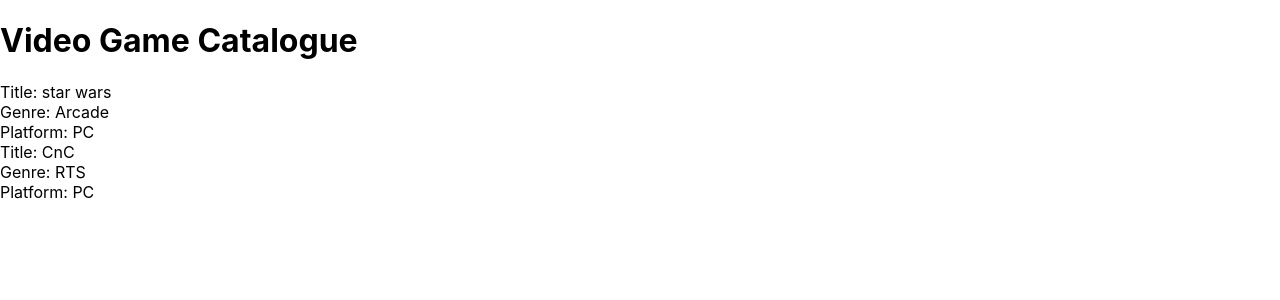
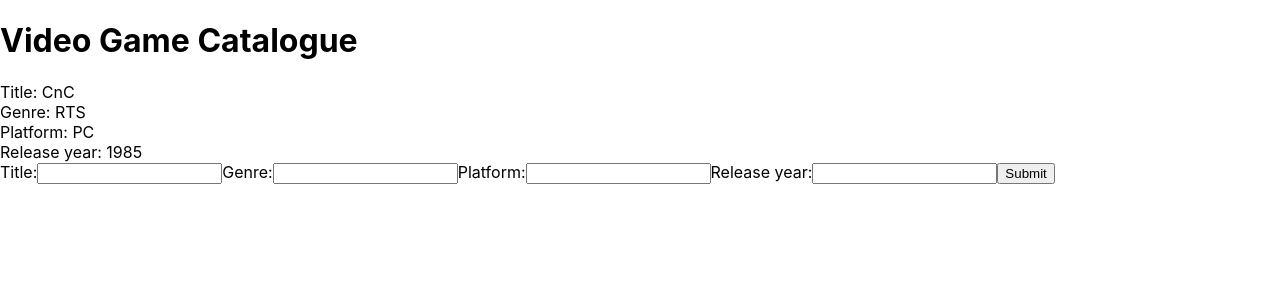
Before and after one commit to wamballa/react-spa, a React (Create React App) app: page / in a window 1280 px wide. Shown: the top 300 px of the page. Built offline with nearby package versions, Linux system fonts and the light colour scheme.

Commit message:
added AddGame component

```diff
--- a/src/App.js
+++ b/src/App.js
@@ -1,21 +1,16 @@
 import React, { Component } from 'react';
 import Videogame from './components/Videogame';
+import AddGame from './components/AddGame';
 import './App.css';
 // CONTAINER COMPONENT
 // holds state / hooks state from internet and feeds to UI COMPONENT (like navbar)
 class App extends Component {
     state = {
         games: [{
-            title: "star wars",
-            genre: "Arcade",
-            platform: "PC",
-            id: 1
+            title: "star wars", genre: "Arcade", platform: "PC", year: 1971, id: 1
         },
         {
-            title: "CnC",
-            genre: "RTS",
-            platform: "PC",
-            id: 2
+            title: "CnC", genre: "RTS", platform: "PC", year: 1985, id: 2
         }
         ]
     }
@@ -24,6 +19,7 @@
             <div className="app-container">
                 <h1>Video Game Catalogue</h1>
                 <Videogame games={this.state.games} />
+                <AddGame />
             </div>
         )
     }
--- /dev/null
+++ b/src/components/AddGame.js
@@ -0,0 +1,40 @@
+import React, { Component } from 'react'
+
+export class AddGame extends Component {
+    state = {
+        title: null,
+        genre: null,
+        platform: null,
+        year: null
+    };
+    handleChange = (e) => {
+        this.setState({
+            [e.target.id]: e.target.value
+        })
+    }
+    handleSubmit = (e) => {
+        e.preventDefault();
+        console.log(this.state);
+    }
+    render() {
+
+        return (
+            <div>
+                <form onSubmit={this.handleSubmit}>
+                    <label htmlFor="title">Title:</label>
+                    <input type="text" id="title" onChange={this.handleChange}></input>
+                    <label htmlFor="genree">Genre:</label>
+                    <input type="text" id="genre" onChange={this.handleChange}></input>
+                    <label htmlFor="platform">Platform:</label>
+                    <input type="text" id="platform" onChange={this.handleChange}></input>
+                    <label htmlFor="year">Release year:</label>
+                    <input type="text" id="year" onChange={this.handleChange}></input>
+                    <button>Submit</button>
+                </form>
+
+            </div>
+        )
+    }
+}
+
+export default AddGame
--- a/src/components/Videogame.js
+++ b/src/components/Videogame.js
@@ -6,16 +6,17 @@
     // const {title, genre, platform } = this.props;
     const { games } = props;
     const gameList = games.map(game => {
-        console.log(game);
-        return (
+        return game.year > 1975 ? (
             <div className="game" key={game.id}>
                 <div>Title: {game.title}</div>
                 <div>Genre: {game.genre}</div>
                 <div>Platform: {game.platform}</div>
+                <div>Release year: {game.year}</div>
             </div>
-        )
+        ) : null;
     })
     return (
+        // This is called the template
         <div className="game-list">
             {gameList}
         </div>
```
